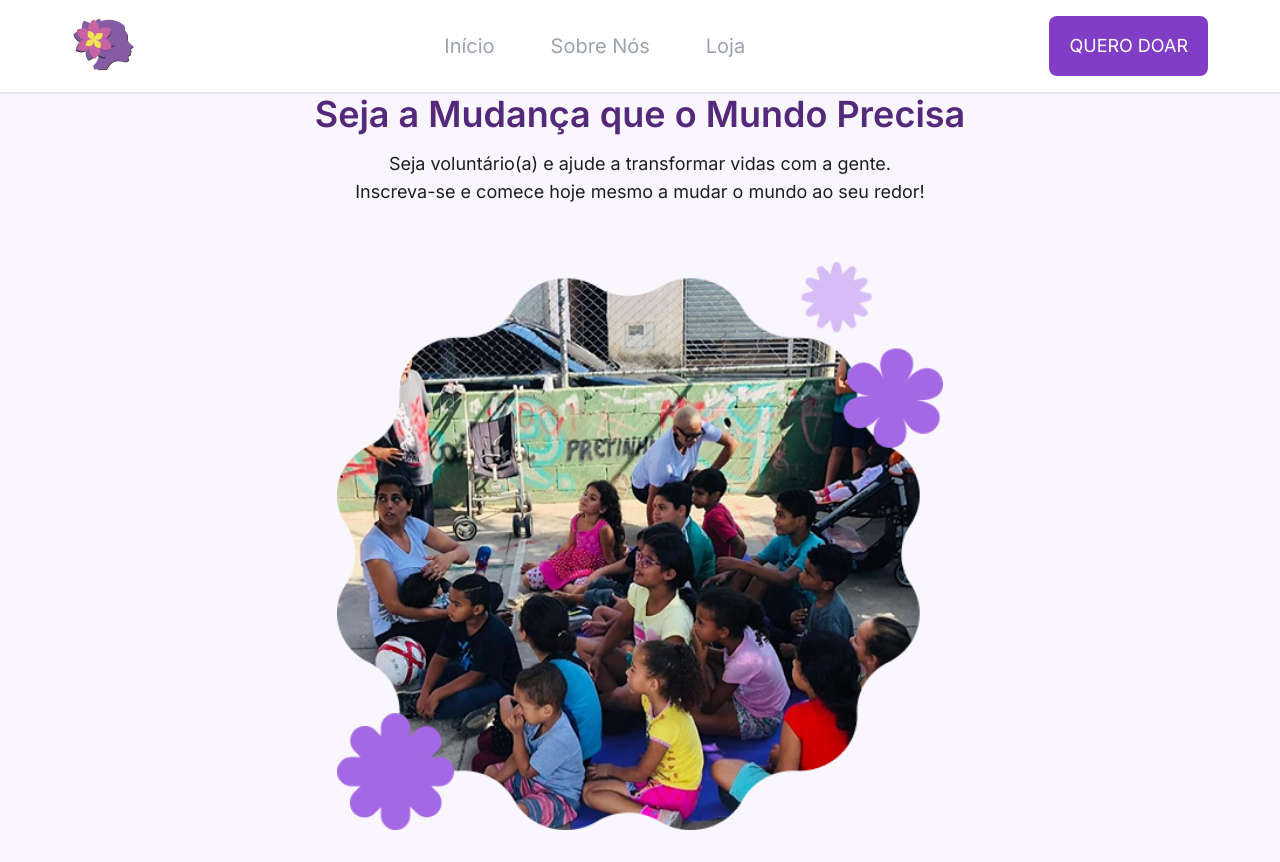
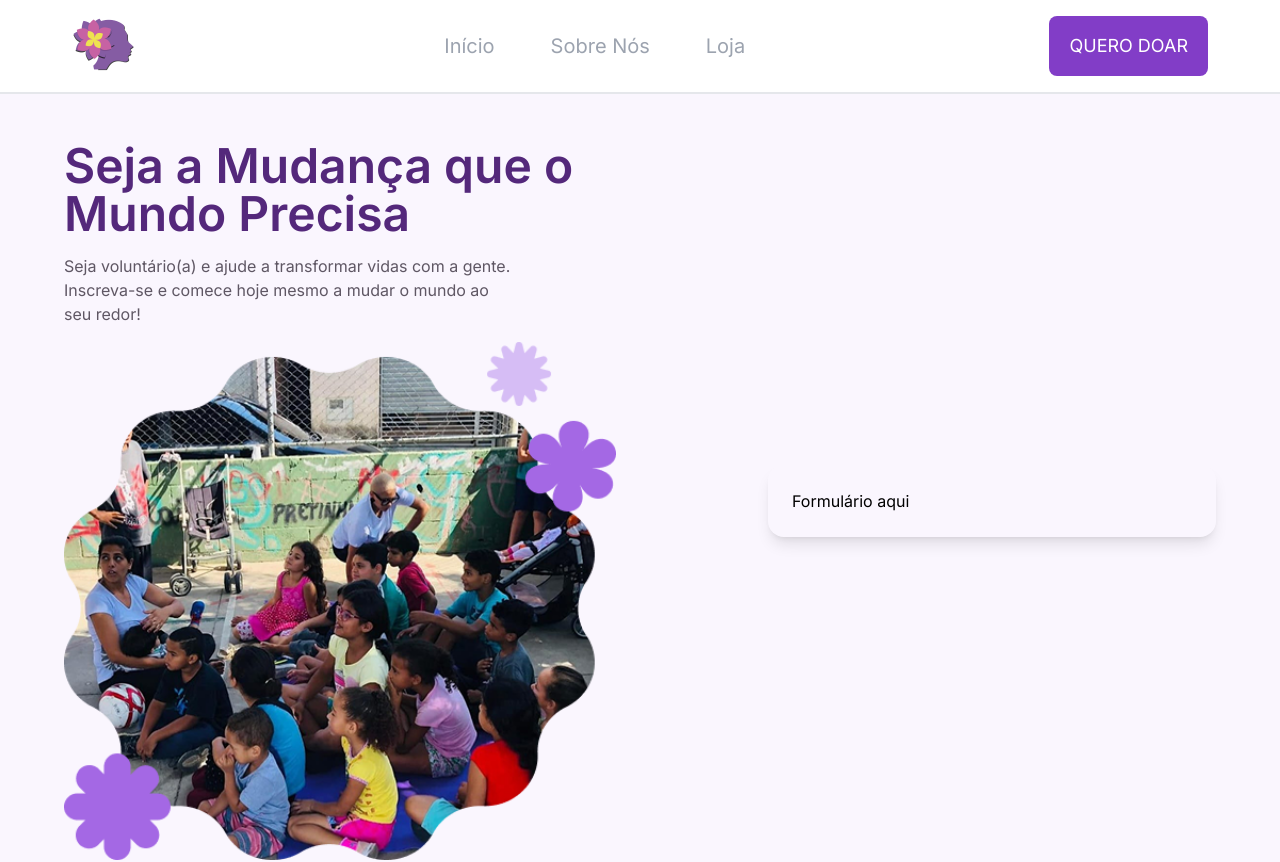
Before and after one commit to Projeto-FrontEnd-Fusion/Aceve-website-development, a Next.js app: page /formulario-voluntario in a window 1280 px wide. Shown: the top 862 px of the page. Built offline with nearby package versions, Linux system fonts and the light colour scheme; a web font is replaced by a local one.

Commit message:
feat: add atyle to FormSection

```diff
--- a/src/features/form/formSection.tsx
+++ b/src/features/form/formSection.tsx
@@ -2,20 +2,29 @@ import Image from "next/image";
 import voluntarioimg from "@/assets/voluntarioimg.png";
 export default function FormSection() {
   return (
-    <main className="min-h-screen flex flex-col items-center justify-center bg-primary-100 px-4 text-center font-inter">
-      <h1 className="text-primary-800 font-semibold text-2xl md:text-4xl">
+    <main className="min-h-screen bg-primary-100 px-4 py-12 font-inter">
+      <div className="max-w-6xl mx-auto grid grid-cols-1 lg:grid-cols-2 gap-12 items-center">
+        <div className="flex flex-col items-center lg:items-start text-center lg:text-left gap-4">
+          <h1 className="text-primary-800 font-semibold text-2xl md:text-5xl">
             Seja a Mudança que o Mundo Precisa
           </h1>
-      <p className="mt-4 text-grey-800 font-normal text-base md:text-lg max-w-xl">
-        Seja voluntário(a) e ajude a transformar vidas com a gente. Inscreva-se
-        e comece hoje mesmo a mudar o mundo ao seu redor!
+          <p className="text-grey-600 font-normal text-sm md:text-base max-w-md">
+            Seja voluntário(a) e ajude a transformar vidas com a gente.
+            Inscreva-se e comece hoje mesmo a mudar o mundo ao seu redor!
           </p>
           <Image
             src={voluntarioimg}
             alt="Imagem institucional decorada com moldura floral"
-        className="object-cover self-center justify-self-center w-[65%] desktop:w-auto desktop:h-[680px] desktop:py-14 h-auto max-w-full transition-all duration-500 row-start-2 desktop:row-start-1 desktop:col-start-2 desktop:row-span-3"
+            className="hidden md:block object-cover w-[50%] md:w-[40%] lg:w-full h-auto transition-all duration-500"
           />
-      <form>formulário aqui</form>
+        </div>
+
+        <div className="flex justify-center lg:justify-end">
+          <div className="w-full max-w-md rounded-2xl shadow-lg p-6">
+            <p>Formulário aqui</p>
+          </div>
+        </div>
+      </div>
     </main>
   );
 }
```
Lines whose indentation alone changed are shown as unchanged.
